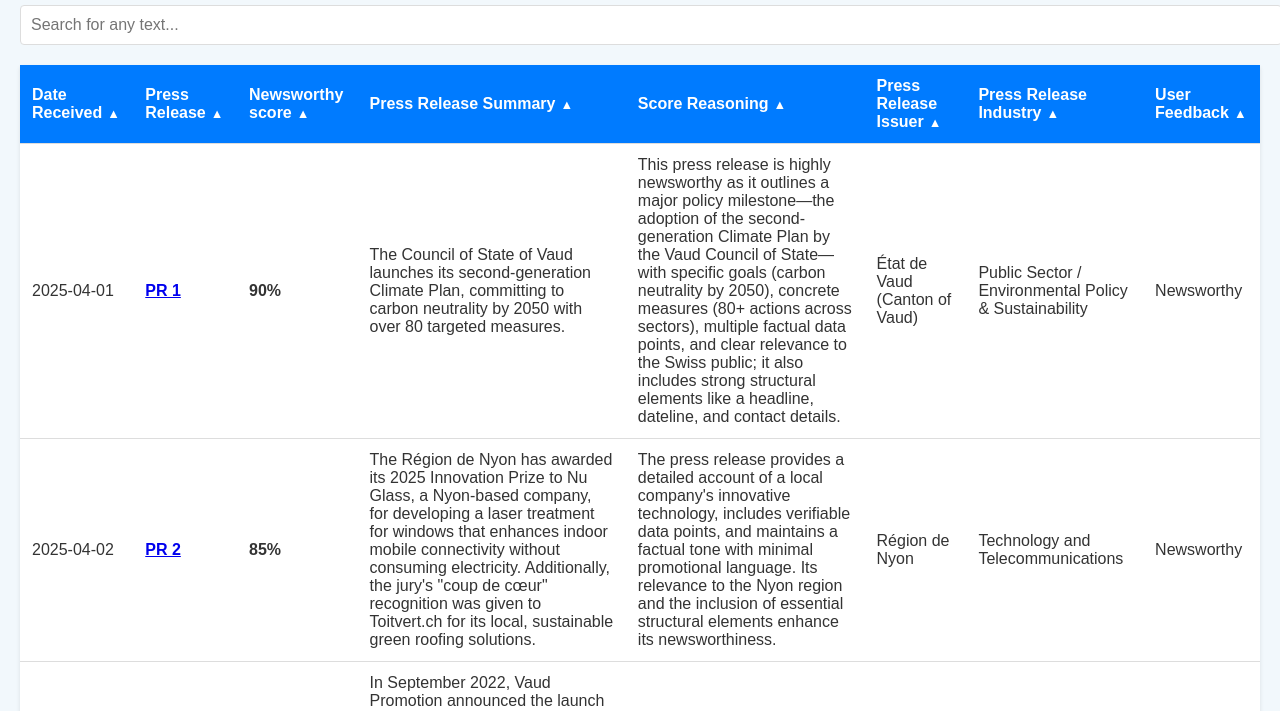
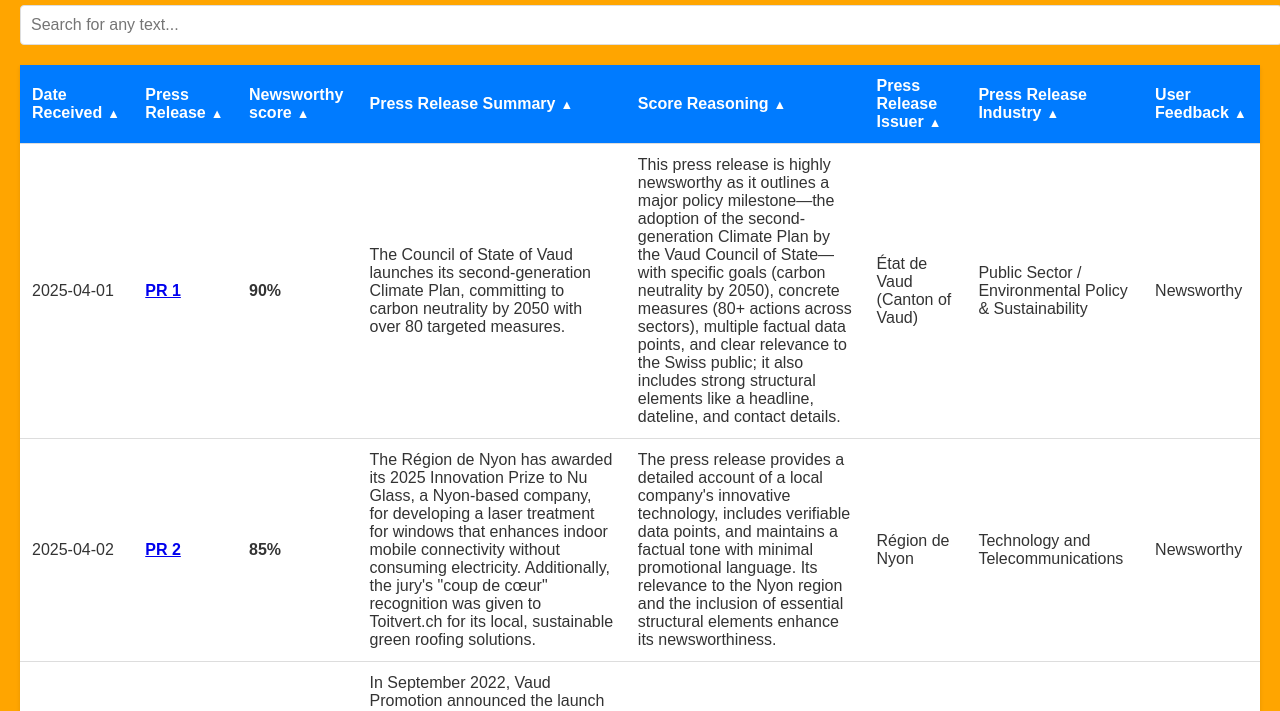
Before and after one commit to Future28b/home1, a plain HTML site: page index.html in a window 1280 px wide. Shown: the part 93-804 px from the top of the page. Drawn offline with Linux system fonts and the light colour scheme.

Commit message:
Update index.html

```diff
--- a/index.html
+++ b/index.html
@@ -3,12 +3,12 @@
 <head>
   <meta charset="UTF-8" />
   <meta name="viewport" content="width=device-width, initial-scale=1.0" />
-  <title>ETRi</title>
+  <title>E-TRi</title>
   <style>
     /* Base Styles */
     body {
       font-family: Arial, sans-serif;
-      background-color: #f2f8fc;
+      background-color: #FFA500;
       margin: 0;
       padding: 20px;
       color: #333;
```
